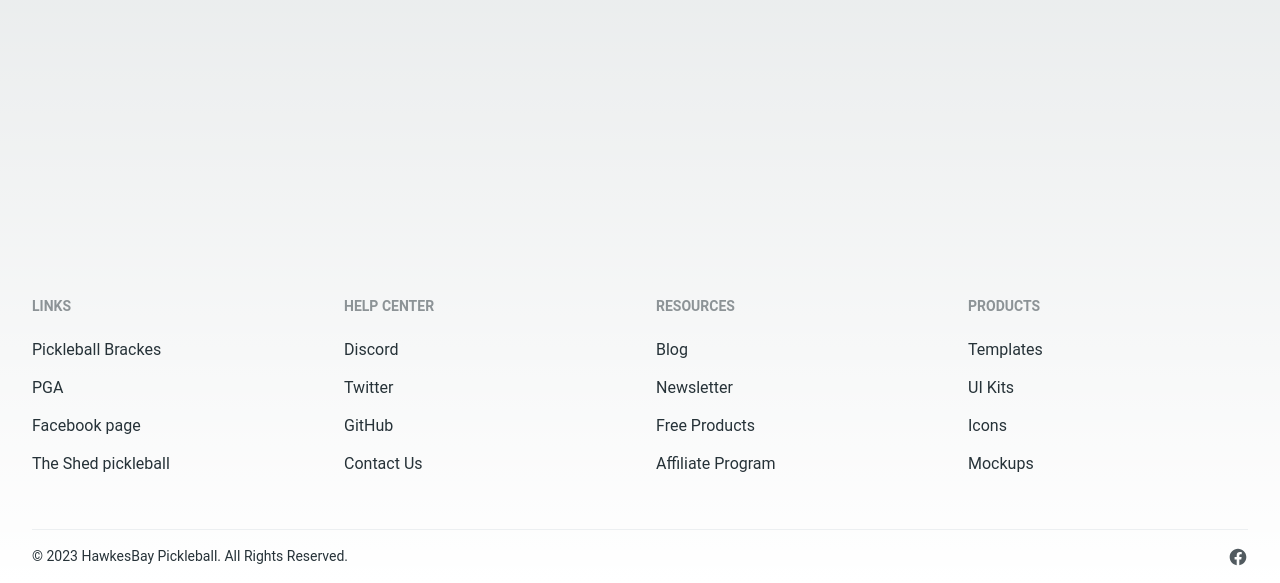
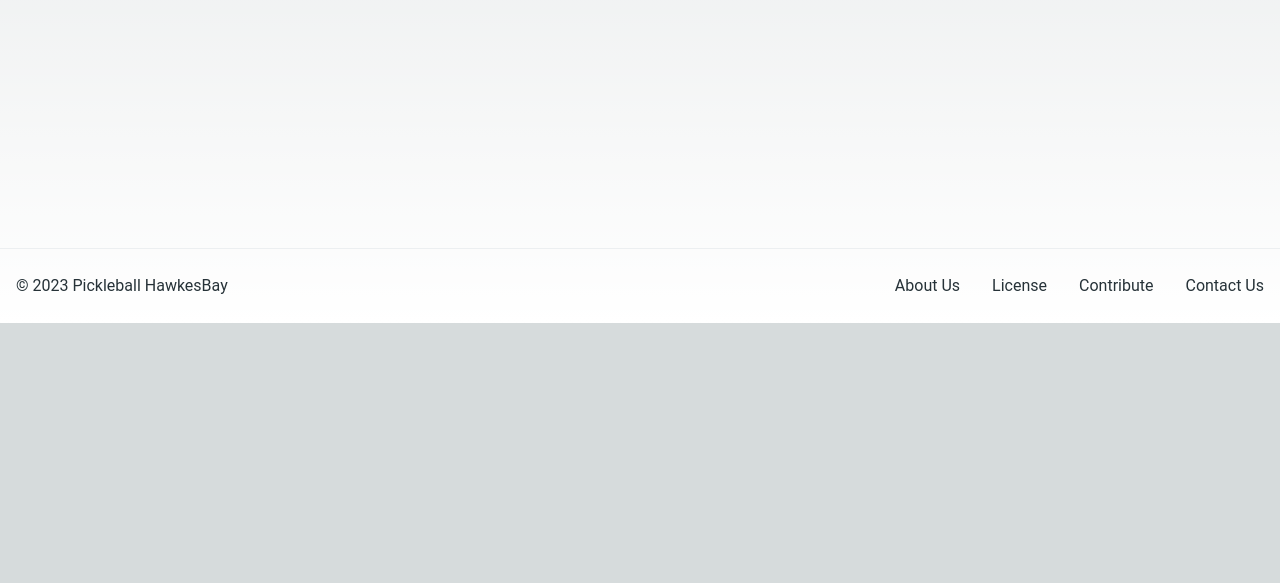
Before and after one commit to tom-mcIvor/pickleball-hawkes-bay, a Next.js app: page / in a window 1280 px wide. Shown: the part 616-1199 px from the top of the page. After the commit the page ends 939 px from the top, so only its background shows below. Built offline with nearby package versions, Linux system fonts and the light colour scheme.

Commit message:
add styling to the html

```diff
--- a/src/components/Footer.tsx
+++ b/src/components/Footer.tsx
@@ -1,77 +1,54 @@
 'use client'
 import { Typography } from "@material-tailwind/react";
 
-const SITEMAP = [
-  {
-    title: "Links",
-    links: ["Pickleball Brackes", "PGA", "Facebook page", "The Shed pickleball"],
-  },
-  {
-    title: "Help Center",
-    links: ["Discord", "Twitter", "GitHub", "Contact Us"],
-  },
-  {
-    title: "Resources",
-    links: ["Blog", "Newsletter", "Free Products", "Affiliate Program"],
-  },
-  {
-    title: "Products",
-    links: ["Templates", "UI Kits", "Icons", "Mockups"],
-  },
-];
-
-const currentYear = new Date().getFullYear();
-
 function Footer() {
   return (
-    <footer className="relative w-full">
-      <div className="mx-auto w-full max-w-7xl px-8">
-        <div className="mx-auto grid w-full grid-cols-1 gap-8 py-12 md:grid-cols-2 lg:grid-cols-4">
-          {SITEMAP.map(({ title, links }, key) => (
-            <div key={key} className="w-full">
-              <Typography
-                variant="small"
-                color="blue-gray"
-                className="mb-4 font-bold uppercase opacity-50"
-              >
-                {title}
-              </Typography>
-              <ul className="space-y-1">
-                {links.map((link, key) => (
-                  <Typography key={key} as="li" color="blue-gray" className="font-normal">
-                    <a
-                      href="#"
-                      className="inline-block py-1 pr-2 transition-transform hover:scale-105"
-                    >
-                      {link}
-                    </a>
-                  </Typography>
-                ))}
-              </ul>
-            </div>
-          ))}
-        </div>
-        <div className="flex w-full flex-col items-center justify-center border-t border-blue-gray-50 py-4 md:flex-row md:justify-between">
+    <footer className="px-4 flex w-full flex-row flex-wrap items-center justify-center gap-y-6 gap-x-12 border-t border-blue-gray-50 py-6 text-center md:justify-between">
+      <Typography color="blue-gray" className="font-normal">
+        &copy; 2023 Pickleball HawkesBay
+      </Typography>
+      <ul className="flex flex-wrap items-center gap-y-2 gap-x-8">
+        <li>
           <Typography
-            variant="small"
-            className="mb-4 text-center font-normal text-blue-gray-900 md:mb-0"
+            as="a"
+            href="#"
+            color="blue-gray"
+            className="font-normal transition-colors hover:text-blue-500 focus:text-blue-500"
           >
-            &copy; {currentYear} <a href="https://material-tailwind.com/">HawkesBay Pickleball</a>. All
-            Rights Reserved.
+            About Us
           </Typography>
-          <div className="flex gap-4 text-blue-gray-900 sm:justify-center">
-            <Typography as="a" href="https://www.facebook.com/groups/369141060184018" className="opacity-80 transition-opacity hover:opacity-100">
-              <svg className="h-5 w-5" fill="currentColor" viewBox="0 0 24 24" aria-hidden="true">
-                <path
-                  fill-rule="evenodd"
-                  d="M22 12c0-5.523-4.477-10-10-10S2 6.477 2 12c0 4.991 3.657 9.128 8.438 9.878v-6.987h-2.54V12h2.54V9.797c0-2.506 1.492-3.89 3.777-3.89 1.094 0 2.238.195 2.238.195v2.46h-1.26c-1.243 0-1.63.771-1.63 1.562V12h2.773l-.443 2.89h-2.33v6.988C18.343 21.128 22 16.991 22 12z"
-                  clip-rule="evenodd"
-                />
-              </svg>
-            </Typography>
-          </div>
-        </div>
-      </div>
+        </li>
+        <li>
+          <Typography
+            as="a"
+            href="#"
+            color="blue-gray"
+            className="font-normal transition-colors hover:text-blue-500 focus:text-blue-500"
+          >
+            License
+          </Typography>
+        </li>
+        <li>
+          <Typography
+            as="a"
+            href="#"
+            color="blue-gray"
+            className="font-normal transition-colors hover:text-blue-500 focus:text-blue-500"
+          >
+            Contribute
+          </Typography>
+        </li>
+        <li>
+          <Typography
+            as="a"
+            href="#"
+            color="blue-gray"
+            className="font-normal transition-colors hover:text-blue-500 focus:text-blue-500"
+          >
+            Contact Us
+          </Typography>
+        </li>
+      </ul>
     </footer>
   );
 }
```
